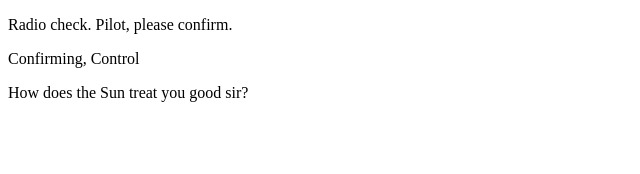
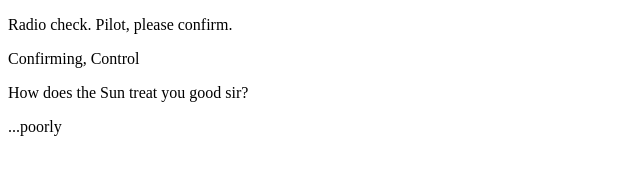
Before and after one commit to sigmaslayer/Class-13-Studio, a plain HTML site: page index.html in a window 1280 px wide. Shown: the full height of the page, 0-640 px from the left. Drawn offline with Linux system fonts and the light colour scheme.

Commit message:
Added another response

```diff
--- a/index.html
+++ b/index.html
@@ -4,5 +4,6 @@
       <p>Radio check. Pilot, please confirm.</p>
       <p>Confirming, Control</p>
       <p>How does the Sun treat you good sir?</p>
+      <p>...poorly</p>
    </body>
 </html>
```
